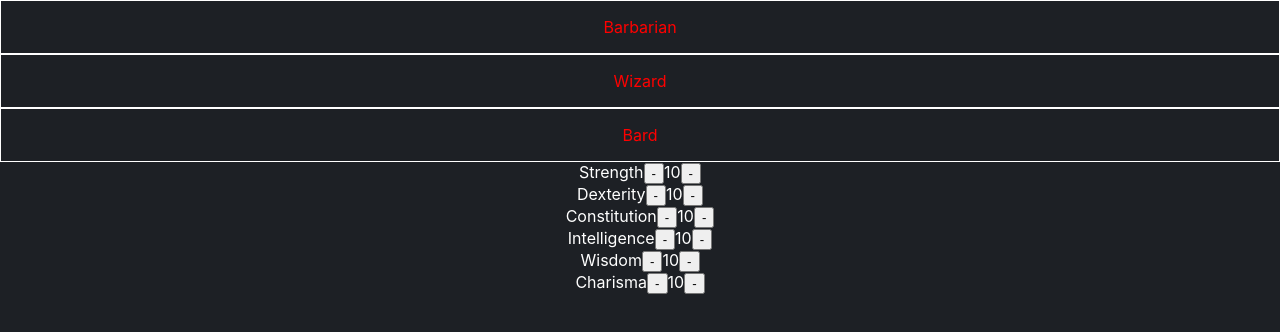
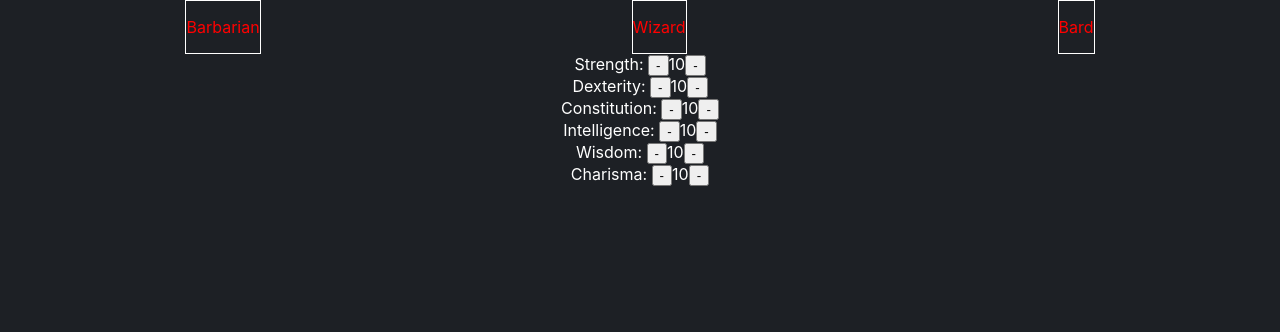
Before and after one commit to h-maac/recruiting-webapp-character, a React (Create React App) app: page / in a window 1280 px wide. Shown: the top 332 px of the page. Built offline with nearby package versions, Linux system fonts and the light colour scheme.

Commit message:
Implement step3

```diff
--- a/src/components/class-selector/ClassSelector.tsx
+++ b/src/components/class-selector/ClassSelector.tsx
@@ -1,4 +1,4 @@
-import React from 'react';
+import React, {useState} from 'react';
 import {CLASS_LIST} from "../../consts";
 import ClassSheet from "./components/ClassSheet";
 import {Attributes, Class} from "../../types";
@@ -8,13 +8,30 @@ interface Props {
 }
 
 const ClassSelector = ({comparison}: Props) => {
+    const [expandClass, setExpandClass] = useState<Class | undefined>();
     return (
         <div>
-            {Object.keys(CLASS_LIST).map((key) => (
+            <div
+                style={{display: 'flex', flexDirection: 'row', justifyContent: 'space-around'}}
+            >
+                {Object.keys(CLASS_LIST).map((key) => (
+                    <ClassSheet
+                        key={`classes-${key}`}
+                        classKey={key as Class}
+                        comparison={comparison}
+                        isSelected={expandClass == key}
+                        showDetail={false}
+                        onClick={(classKey) => setExpandClass(_prev => _prev !== classKey ? classKey : undefined)}
+                    />
+                ))}
+            </div>
+            {Object.keys(CLASS_LIST).filter(key => key === expandClass).map((key) => (
                 <ClassSheet
-                    key={`classes-${key}`}
+                    key={`class-detail-${key}`}
                     classKey={key as Class}
                     comparison={comparison}
+                    isSelected={false}
+                    showDetail={true}
                 />
             ))}
         </div>
--- a/src/components/class-selector/components/ClassSheet.tsx
+++ b/src/components/class-selector/components/ClassSheet.tsx
@@ -1,24 +1,44 @@
 import React, {useState} from 'react';
 import {Attribute, Attributes, Class} from "../../../types";
 import {CLASS_LIST} from "../../../consts";
-import {getAttributeEntries} from "../../../utils";
+import {_noop, getAttributeEntries} from "../../../utils";
+import ValueSliderControl from "../../common/ValueSliderControl";
 
 interface Props {
     classKey: Class
     comparison: Attributes;
+    isSelected: boolean;
+    showDetail: boolean;
+    onClick?: (classKey: Class) => void;
 }
 
-const ClassSheet = ({classKey, comparison}: Props) => {
+const ClassSheet = ({classKey, comparison, isSelected, showDetail, onClick = _noop}: Props) => {
     const [templateClass] = useState<Attributes>(CLASS_LIST[classKey]);
     const failedRequirements: Attribute[] = getAttributeEntries(comparison)
         .filter(([attr, value]) => templateClass[attr] > value)
         .map(([attr]) => attr);
 
     return (
-        <div style={{ border: '1px solid white' }}>
-            <p style={{ color: failedRequirements.length > 0 ? 'red' : undefined}}>
-                {classKey}
-            </p>
+        <div style={{border: '1px solid white'}}>
+            {!showDetail && (
+                <p
+                    style={{
+                        color: failedRequirements.length > 0 ? 'red' : undefined,
+                        textDecoration: isSelected ? 'underline' : undefined,
+                    }}
+                    onClick={() => onClick(classKey)}
+                >
+                    {classKey}
+                </p>
+            )}
+            {showDetail && getAttributeEntries(templateClass).map(([attr, value]) => (
+                <div
+                    key={`${classKey}-${attr}`}
+                    style={{color: failedRequirements.includes(attr) ? 'red' : undefined}}
+                >
+                    <ValueSliderControl label={attr} valueLabel={value} isReadOnly={true}/>
+                </div>
+            ))}
         </div>
     );
 };
--- a/src/components/common/ValueSliderControl.tsx
+++ b/src/components/common/ValueSliderControl.tsx
@@ -1,19 +1,20 @@
 import React from 'react';
+import {_noop} from "../../utils";
 
 interface Props {
     label: string | number;
     valueLabel: string | number;
-    onChange: (increment: boolean) => void;
-
+    onChange?: (increment: boolean) => void;
+    isReadOnly?: boolean;
 }
 
-const ValueSliderControl = ({label, valueLabel, onChange}: Props) => {
+const ValueSliderControl = ({label, valueLabel, onChange = _noop, isReadOnly = false}: Props) => {
     return (
         <div>
-            <span>{label}</span>
-            <button onClick={() => onChange(false)}>-</button>
+            <span>{label}</span>:{' '}
+            {!isReadOnly && <button onClick={() => onChange(false)}>-</button>}
             <span>{valueLabel}</span>
-            <button onClick={() => onChange(true)}>-</button>
+            {!isReadOnly && <button onClick={() => onChange(true)}>-</button>}
         </div>
     );
 };
--- a/src/utils.ts
+++ b/src/utils.ts
@@ -9,3 +9,5 @@ export const createBaseCharacterSheet = (): Attributes => (ATTRIBUTE_LIST.reduce
 export const getAttributeEntries = (attributes: Attributes): [Attribute, number][] => (
     Object.entries(attributes) as [Attribute, number][]
 );
+
+export const _noop = () => {};
```
